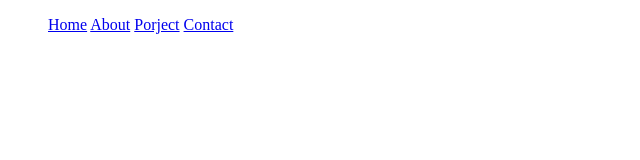
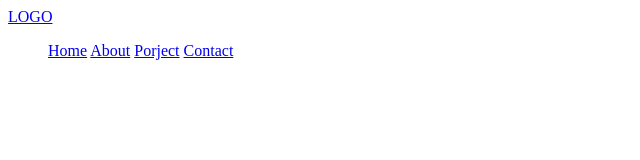
Before and after one commit to AlfianWD/My_Portofolio, a plain HTML site: page indec.html in a window 1280 px wide. Shown: the whole page, without its empty margins (0-640 px from the left). Drawn offline with Linux system fonts and the light colour scheme.

Commit message:
feat(navbar): add logo in basic navbar structure

```diff
--- a/indec.html
+++ b/indec.html
@@ -8,8 +8,14 @@
 <body>
     <!-- Header Section -->
      <div class="container">
+
         <!-- Navigation Section -->
          <div class="nav">
+
+            <!-- Logo Section-->
+            <a href="#">LOGO</a>
+
+            <!-- Menu Section-->
             <ul>
                 <il><a href="#">Home</a></il>
                 <il><a href="#">About</a></il>
```
